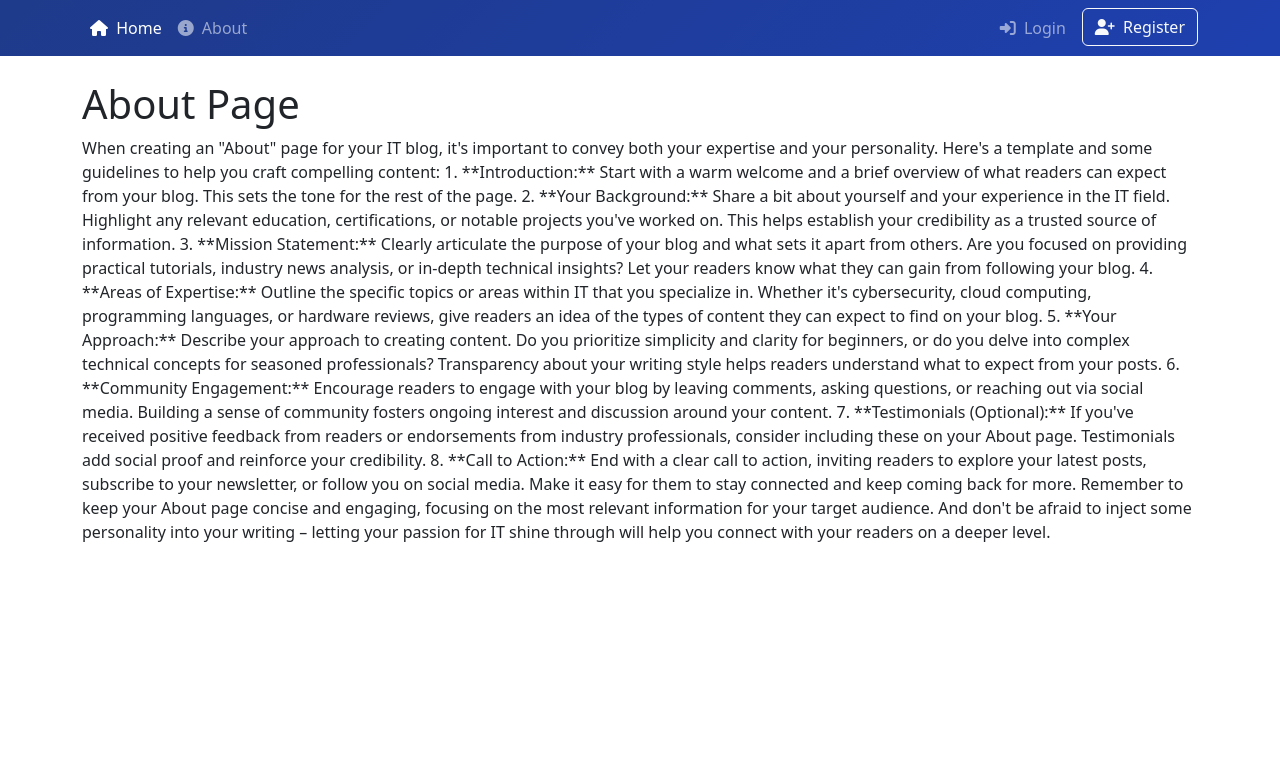
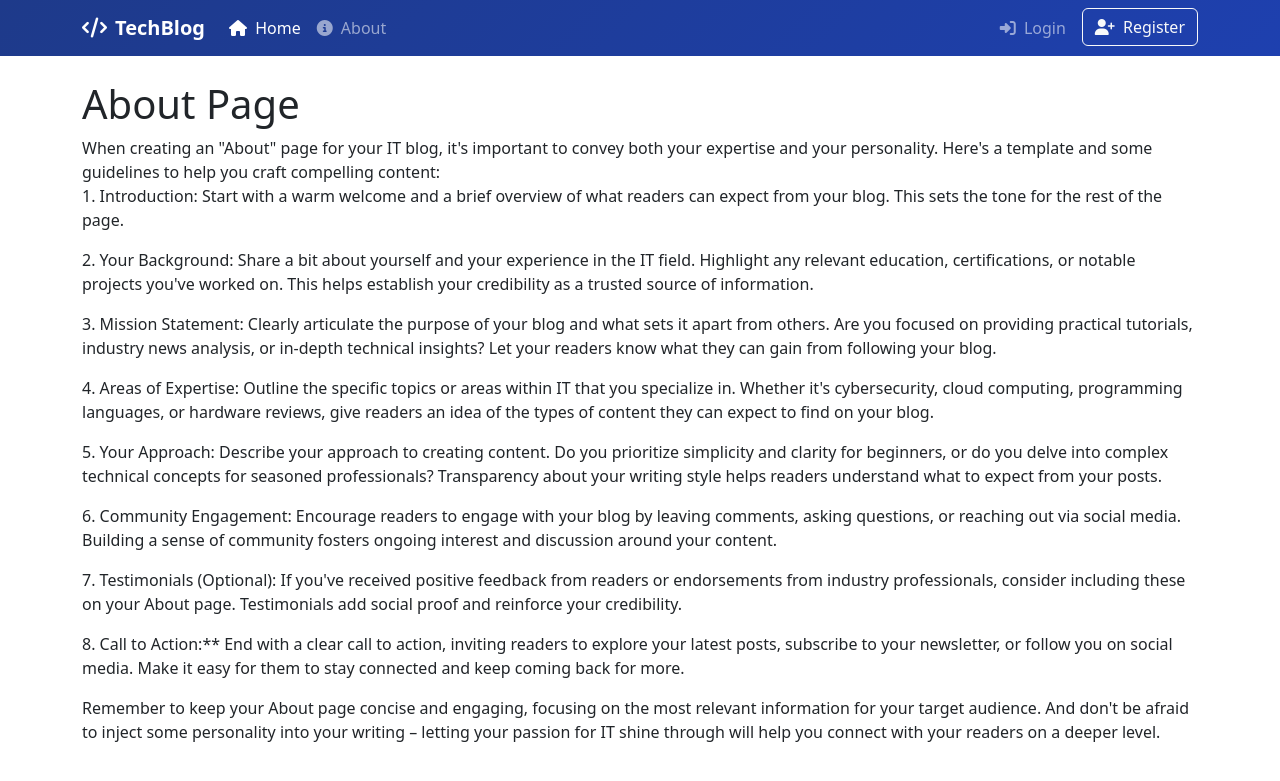
Before and after one commit to SimonBarisigara/blog-website, a Django app: page /about/ in a window 1280 px wide. Shown: the top 781 px of the page. Run offline with Django 4.2, Linux system fonts and the light colour scheme.

Commit message:
templates

```diff
--- a/django_project/blog/templates/blog/about.html
+++ b/django_project/blog/templates/blog/about.html
@@ -5,30 +5,39 @@
 
         When creating an "About" page for your IT blog, it's important to convey both your expertise and your personality. Here's a template and some guidelines to help you craft compelling content:
 
-        1. **Introduction:**
+       <p> 1. Introduction:
            Start with a warm welcome and a brief overview of what readers can expect from your blog. This sets the tone for the rest of the page.
-
-        2. **Your Background:**
+        </p>
+        <p>
+        2. Your Background:
            Share a bit about yourself and your experience in the IT field. Highlight any relevant education, certifications, or notable projects you've worked on. This helps establish your credibility as a trusted source of information.
-
-        3. **Mission Statement:**
+        </p>
+        <p>
+        3. Mission Statement:
            Clearly articulate the purpose of your blog and what sets it apart from others. Are you focused on providing practical tutorials, industry news analysis, or in-depth technical insights? Let your readers know what they can gain from following your blog.
-
-        4. **Areas of Expertise:**
+         </p>
+         <p>
+        4. Areas of Expertise:
            Outline the specific topics or areas within IT that you specialize in. Whether it's cybersecurity, cloud computing, programming languages, or hardware reviews, give readers an idea of the types of content they can expect to find on your blog.
-
-        5. **Your Approach:**
+         </p>
+         <p>
+        5. Your Approach:
            Describe your approach to creating content. Do you prioritize simplicity and clarity for beginners, or do you delve into complex technical concepts for seasoned professionals? Transparency about your writing style helps readers understand what to expect from your posts.
-
-        6. **Community Engagement:**
+        </p>
+         <p>
+        6. Community Engagement:
            Encourage readers to engage with your blog by leaving comments, asking questions, or reaching out via social media. Building a sense of community fosters ongoing interest and discussion around your content.
-
-        7. **Testimonials (Optional):**
+        </p>
+         <p>
+        7. Testimonials (Optional):
            If you've received positive feedback from readers or endorsements from industry professionals, consider including these on your About page. Testimonials add social proof and reinforce your credibility.
-
-        8. **Call to Action:**
+        </p>
+         <p>
+        8. Call to Action:**
            End with a clear call to action, inviting readers to explore your latest posts, subscribe to your newsletter, or follow you on social media. Make it easy for them to stay connected and keep coming back for more.
-
+        </p>
+         <p>
         Remember to keep your About page concise and engaging, focusing on the most relevant information for your target audience. And don't be afraid to inject some personality into your writing – letting your passion for IT shine through will help you connect with your readers on a deeper level.
+         </p>
         </div>
 {% endblock content %}
--- a/django_project/blog/templates/blog/base.html
+++ b/django_project/blog/templates/blog/base.html
@@ -22,14 +22,17 @@
   <!-- Modern Navbar -->
   <nav class="navbar navbar-expand-lg navbar-dark bg-dark sticky-top" style="background: linear-gradient(135deg, #1e3a8a 0%, #1e40af 100%);">
     <div class="container">
-      {% comment %} <a class="navbar-brand fw-bold d-flex align-items-center" href="{% url 'blog-home' %}">
+      <!-- Uncommented Brand -->
+      <a class="navbar-brand fw-bold d-flex align-items-center" href="{% url 'blog-home' %}">
         <i class="fas fa-code me-2"></i>
-        IT Blog
-      </a> {% endcomment %}
+        TechBlog
+      </a>
+
       <button class="navbar-toggler" type="button" data-bs-toggle="collapse" data-bs-target="#navbarNav"
         aria-controls="navbarNav" aria-expanded="false" aria-label="Toggle navigation">
         <span class="navbar-toggler-icon"></span>
       </button>
+
       <div class="collapse navbar-collapse" id="navbarNav">
         <ul class="navbar-nav me-auto">
           <li class="nav-item">
@@ -50,17 +53,27 @@
           </li>
           {% endif %}
         </ul>
+
         <ul class="navbar-nav">
           {% if user.is_authenticated %}
           <li class="nav-item dropdown">
             <a class="nav-link dropdown-toggle d-flex align-items-center" href="#" id="userDropdown" role="button" data-bs-toggle="dropdown" aria-expanded="false">
               <i class="fas fa-user-circle me-1"></i>
-              <span class="d-none d-lg-inline">Account</span>
+              <span class="d-none d-lg-inline">{{ user.username|title }}</span>
+              <span class="d-lg-none">Account</span>
             </a>
             <ul class="dropdown-menu dropdown-menu-end" aria-labelledby="userDropdown">
               <li><a class="dropdown-item" href="{% url 'profile' %}"><i class="fas fa-user me-2"></i> Profile</a></li>
               <li><hr class="dropdown-divider"></li>
-              <li><a class="dropdown-item text-danger" href="{% url 'logout' %}"><i class="fas fa-sign-out-alt me-2"></i> Logout</a></li>
+              <!-- Fixed Logout with Form -->
+              <li>
+                <form method="post" action="{% url 'logout' %}" class="d-inline">
+                  {% csrf_token %}
+                  <button type="submit" class="dropdown-item text-danger" style="border: none; background: none; width: 100%; text-align: left;">
+                    <i class="fas fa-sign-out-alt me-2"></i> Logout
+                  </button>
+                </form>
+              </li>
             </ul>
           </li>
           {% else %}
```
Also changed, not shown: django_project/db.sqlite3.
